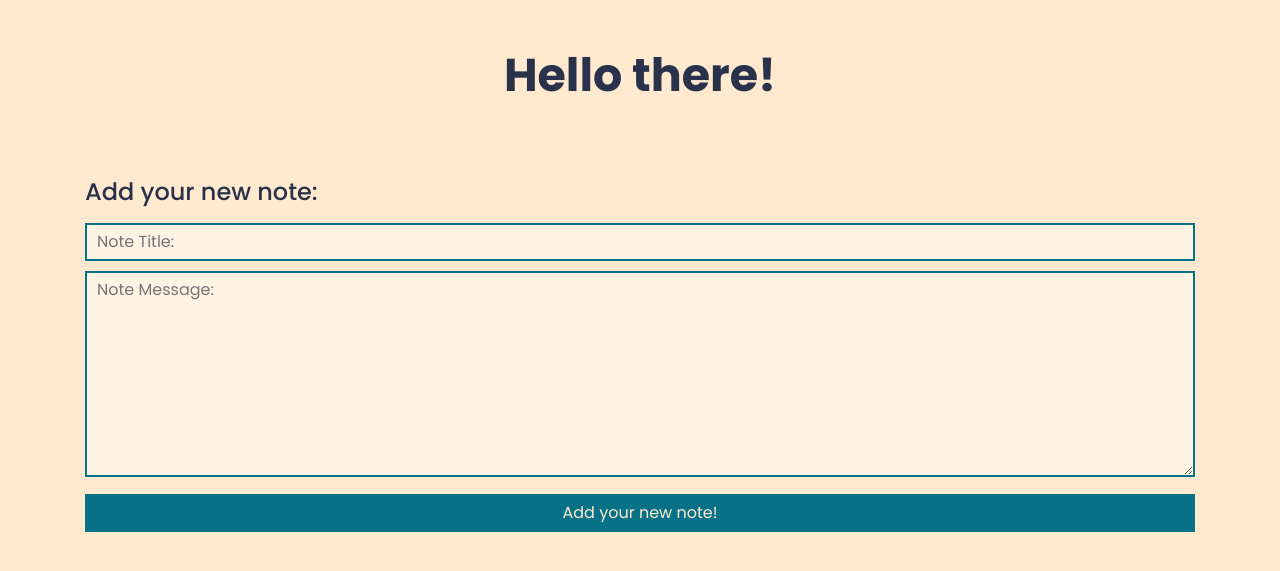
After one commit to adrianbengoechea/php, a PHP site: page /udemyphp/new-note.php in a window 1280 px wide. The commit adds this page. Shown: the top 571 px of the page. Run offline with PHP 8.4, Linux system fonts and the light colour scheme; some libraries are stand-ins or nearby versions.

Commit message:
Add notes function

```diff
--- a/mishis_notes/assets/css/custom.css
+++ b/mishis_notes/assets/css/custom.css
@@ -90,3 +90,30 @@ h1.title{
 .note-content .content{
   padding: 5px 10px;
 }
+input, select, textarea{
+  border: 2px solid #077187;
+  border-radius: 0;
+  width: 100%;
+  margin-bottom: 10px;
+  outline: 0;
+  background: rgba(255,255,255,0.4);
+  padding: 5px 10px;
+}
+input[type="submit"]{
+  background: #077187;
+  color: #FFEAD0;
+  cursor: pointer;
+}
+a.add-note-menu-item{
+  border: 2px solid #2A324B;
+  color: #2A324B;
+  padding: 2px 5px;
+  text-transform: uppercase;
+  font-size: 15px;
+  text-decoration: none;
+  transition: all 250ms ease-in;
+}
+a.add-note-menu-item:hover, a.add-note-menu-item:focus{
+  background: #2A324B;
+  color: #FFEAD0;
+}
--- a/mishis_notes/connection.php
+++ b/mishis_notes/connection.php
@@ -6,9 +6,10 @@ $dbpass = '';
 $dbname = 'mishis_notes';
 
 try{
-    $connection = new PDO('mysql:host=' . $dbhost . ';dbname=' . $dbname . ';', $dbuser, '');
+    $connection = new PDO("mysql:host=$dbhost;dbname=$dbname;", $dbuser, $dbpass);
 }catch(PDOException $e){
     echo 'Error to connect to the database. ' . $e->getMessage();
+    exit;
 }
 
 
--- a/mishis_notes/index.php
+++ b/mishis_notes/index.php
@@ -10,6 +10,9 @@
       <div class="col-12">
         <div class="container">
           <div class="row">
+            <div class="col-12">
+                <h4 class="mb-3">Here are your notes:</h4>
+            </div>
 
             <?php include_once('assets/template-parts/notes-loader.php'); ?>
 
--- /dev/null
+++ b/mishis_notes/new-note.php
@@ -0,0 +1,59 @@
+<?php require_once('assets/template-parts/header.php'); ?>
+<!-- <BODY> -->
+
+<div class="main-wrapper">
+  <div class="container-fluid">
+    <div class="row">
+      <div class="col-12">
+        <h1 class="title main-title text-center mt-5">Hello there!</h1>
+      </div>
+      <div class="col-12">
+        <div class="container">
+          <div class="row">
+            <div class="col-12">
+                <h4 class="mb-3">Add your new note:</h4>
+            </div>
+            <div class="col-12">
+              <?php
+
+              ?>
+              <form class="add-notes-form" action="assets/add-new-note.php" method="POST">
+                  <div class="row">
+                    <div class="col-12">
+                        <input type="text" name="new-note-title" placeholder="Note Title:">
+                    </div>
+                    <div class="col-12">
+                      <textarea name="new-note-content" rows="8" placeholder="Note Message:"></textarea>
+                    </div>
+                    <div class="col-12">
+                      <input type="submit" name="submit" value="Add your new note!">
+                    </div>
+                  </div>
+              </form>
+            </div>
+          </div>
+        </div>
+      </div>
+    </div>
+  </div>
+</div>
+
+
+
+
+
+
+
+
+
+
+
+
+
+
+
+
+
+
+<!-- </BODY> -->
+<?php require_once('assets/template-parts/footer.php'); ?>
```
Also changed, not shown: mishis_notes/assets/add-new-note.php (added, +26 -0 lines), mishis_notes/assets/template-parts/notes-loader.php (+21 -2 lines).
